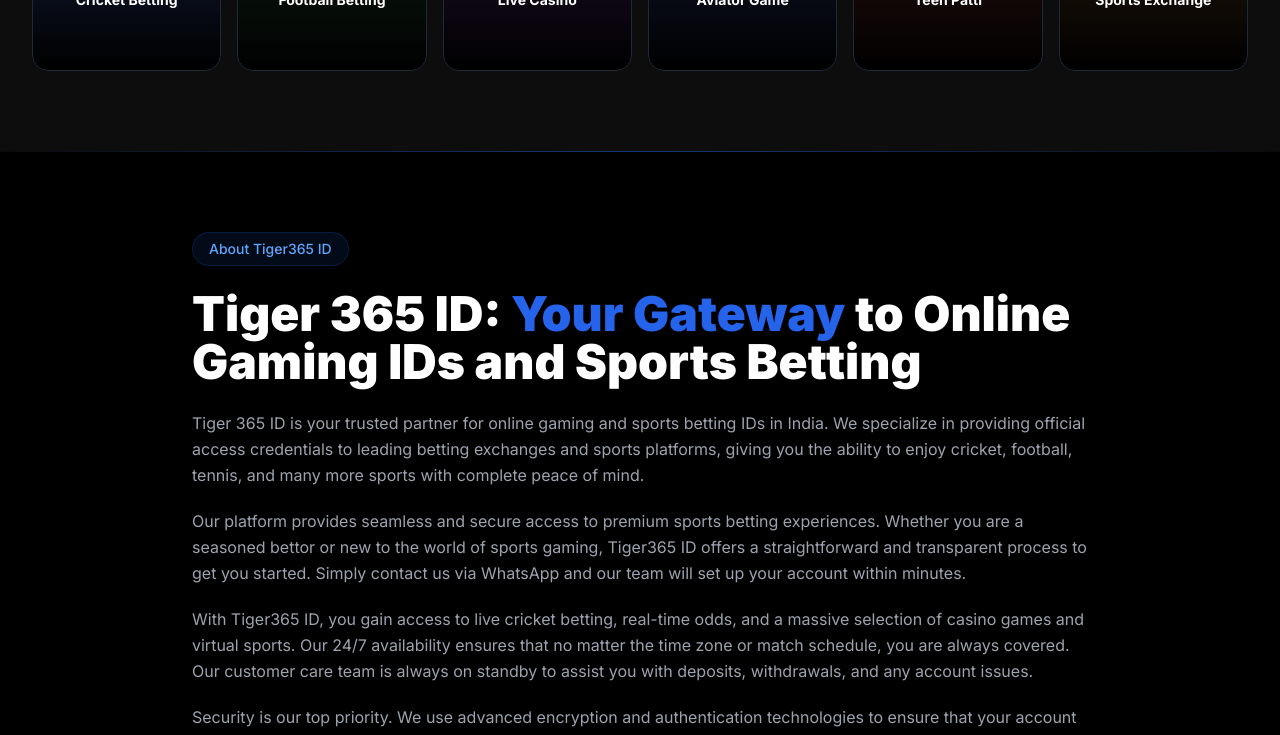
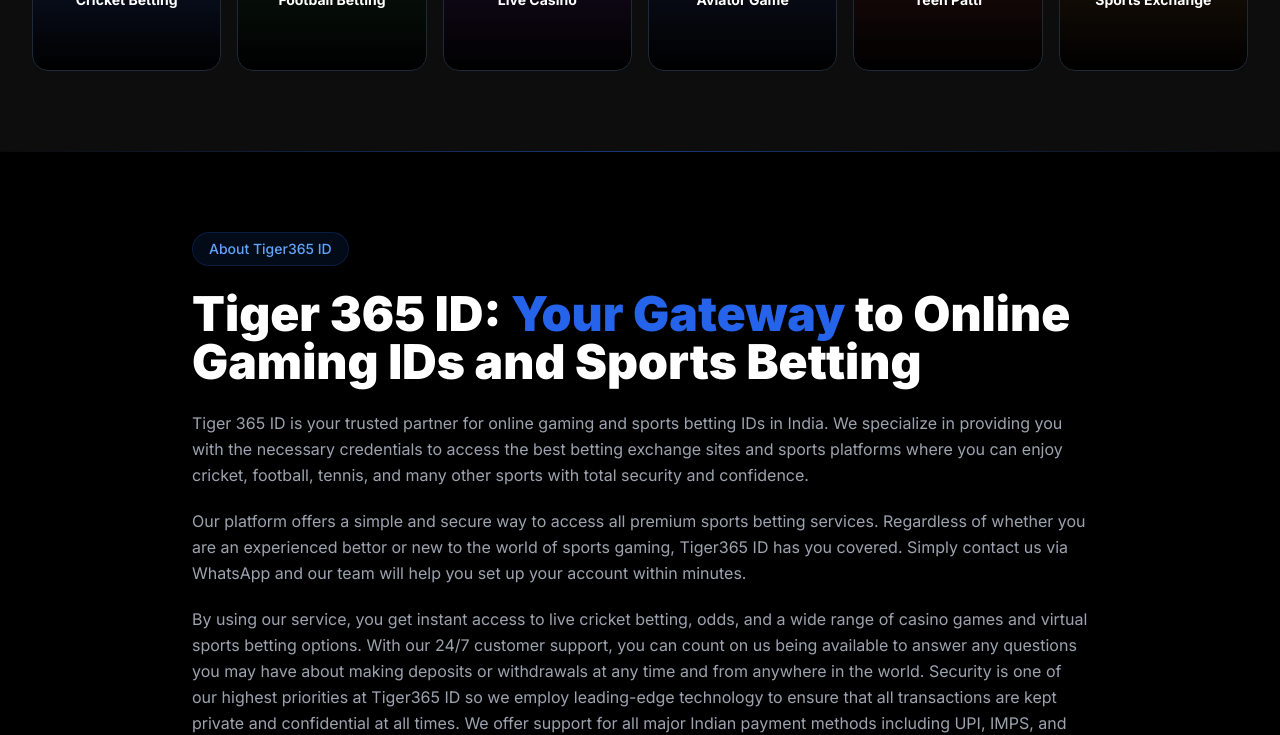
Before and after one commit to growhigh311-ctrl/tiger-update-3, a Next.js app: page / in a window 1280 px wide. Shown: the part 2000-2735 px from the top of the page. Built offline with nearby package versions, Linux system fonts and the light colour scheme.

Commit message:
updated text

```diff
--- a/components/AboutSection.tsx
+++ b/components/AboutSection.tsx
@@ -22,28 +22,15 @@
             <div className="space-y-5 text-gray-400 text-base leading-relaxed">
               <p>
                 Tiger 365 ID is your trusted partner for online gaming and sports betting IDs in India.
-                We specialize in providing official access credentials to leading betting exchanges and sports platforms,
-                giving you the ability to enjoy cricket, football, tennis, and many more sports with complete peace of mind.
+                We specialize in providing you with the necessary credentials to access the best betting exchange sites and sports platforms where you can enjoy cricket, football, tennis, and many other sports with total security and confidence.
               </p>
 
               <p>
-                Our platform provides seamless and secure access to premium sports betting experiences. Whether you are a
-                seasoned bettor or new to the world of sports gaming, Tiger365 ID offers a straightforward and transparent
-                process to get you started. Simply contact us via WhatsApp and our team will set up your account within minutes.
+                Our platform offers a simple and secure way to access all premium sports betting services. Regardless of whether you are an experienced bettor or new to the world of sports gaming, Tiger365 ID has you covered. Simply contact us via WhatsApp and our team will help you set up your account within minutes.
               </p>
 
               <p>
-                With Tiger365 ID, you gain access to live cricket betting, real-time odds, and a massive selection of
-                casino games and virtual sports. Our 24/7 availability ensures that no matter the time zone or match schedule,
-                you are always covered. Our customer care team is always on standby to assist you with deposits, withdrawals,
-                and any account issues.
-              </p>
-
-              <p>
-                Security is our top priority. We use advanced encryption and authentication technologies to ensure that your
-                account details and transactions remain completely private and protected. We support all major Indian payment
-                methods including UPI, IMPS, and bank transfers, with INR as the primary currency, making deposits and
-                withdrawals quick, easy, and hassle-free.
+                By using our service, you get instant access to live cricket betting, odds, and a wide range of casino games and virtual sports betting options. With our 24/7 customer support, you can count on us being available to answer any questions you may have about making deposits or withdrawals at any time and from anywhere in the world. Security is one of our highest priorities at Tiger365 ID so we employ leading-edge technology to ensure that all transactions are kept private and confidential at all times. We offer support for all major Indian payment methods including UPI, IMPS, and bank transfers, with INR as the preferred currency, making it easier than ever before to make deposits and withdrawals securely and conveniently.
               </p>
             </div>
 
--- a/components/HeroSection.tsx
+++ b/components/HeroSection.tsx
@@ -76,7 +76,7 @@
             {/* Description */}
             <div className="animate-on-scroll opacity-0 translate-y-8 transition-all duration-700 delay-200">
               <p className="text-gray-400 text-lg leading-relaxed max-w-lg">
-                Get your official Tiger365 ID and access the best cricket betting, live sports, and casino games. Secure, fast, and available 24/7 with dedicated customer support.
+                Get your official Tiger365 ID and enjoy the best cricket betting, live sports, and casino games. With high security, fast processing, 24/7 customer support, and more!
               </p>
             </div>
 
```
Also changed, not shown: 1 other file (tests, documents, lock files or other folders).
